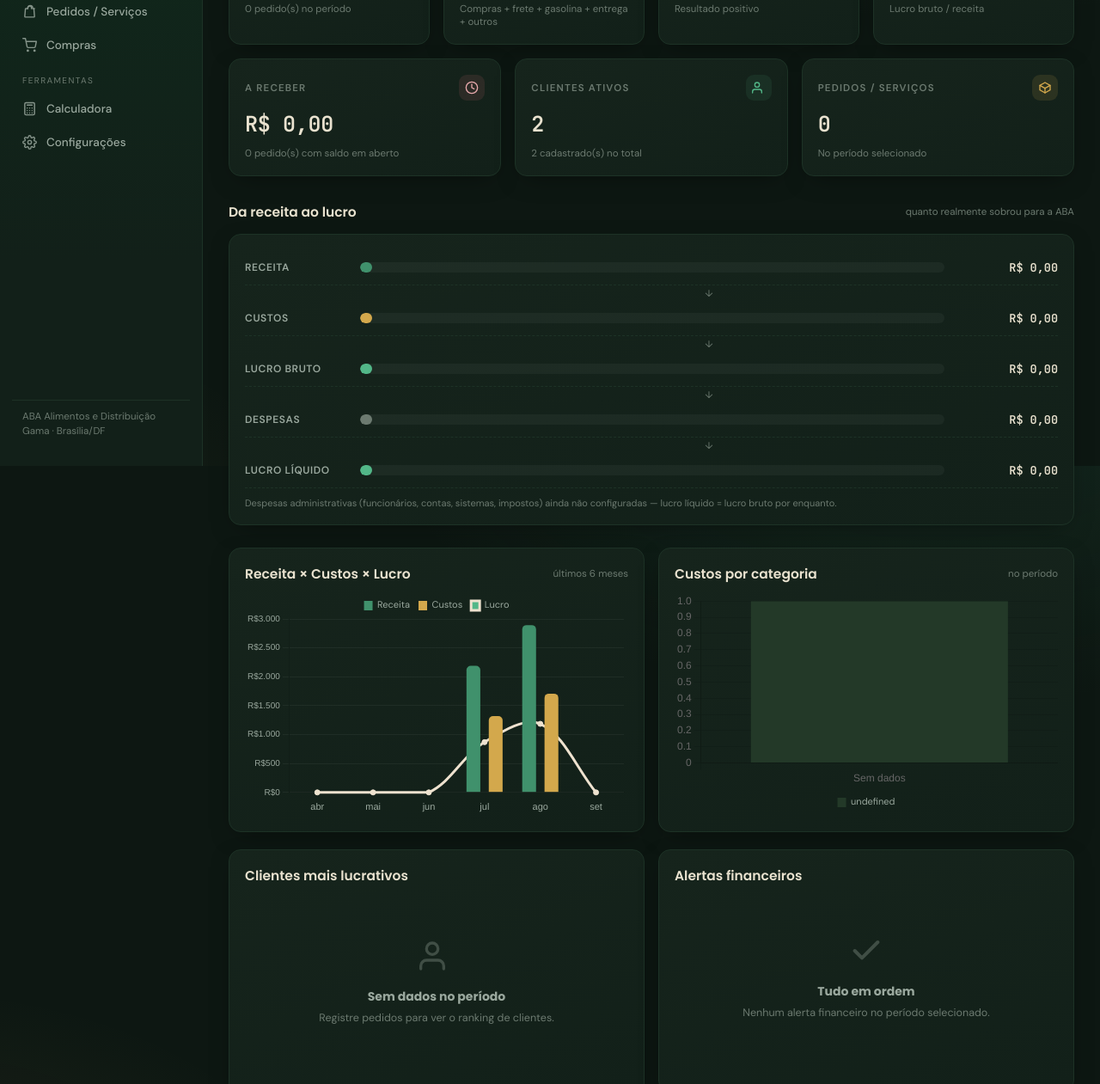
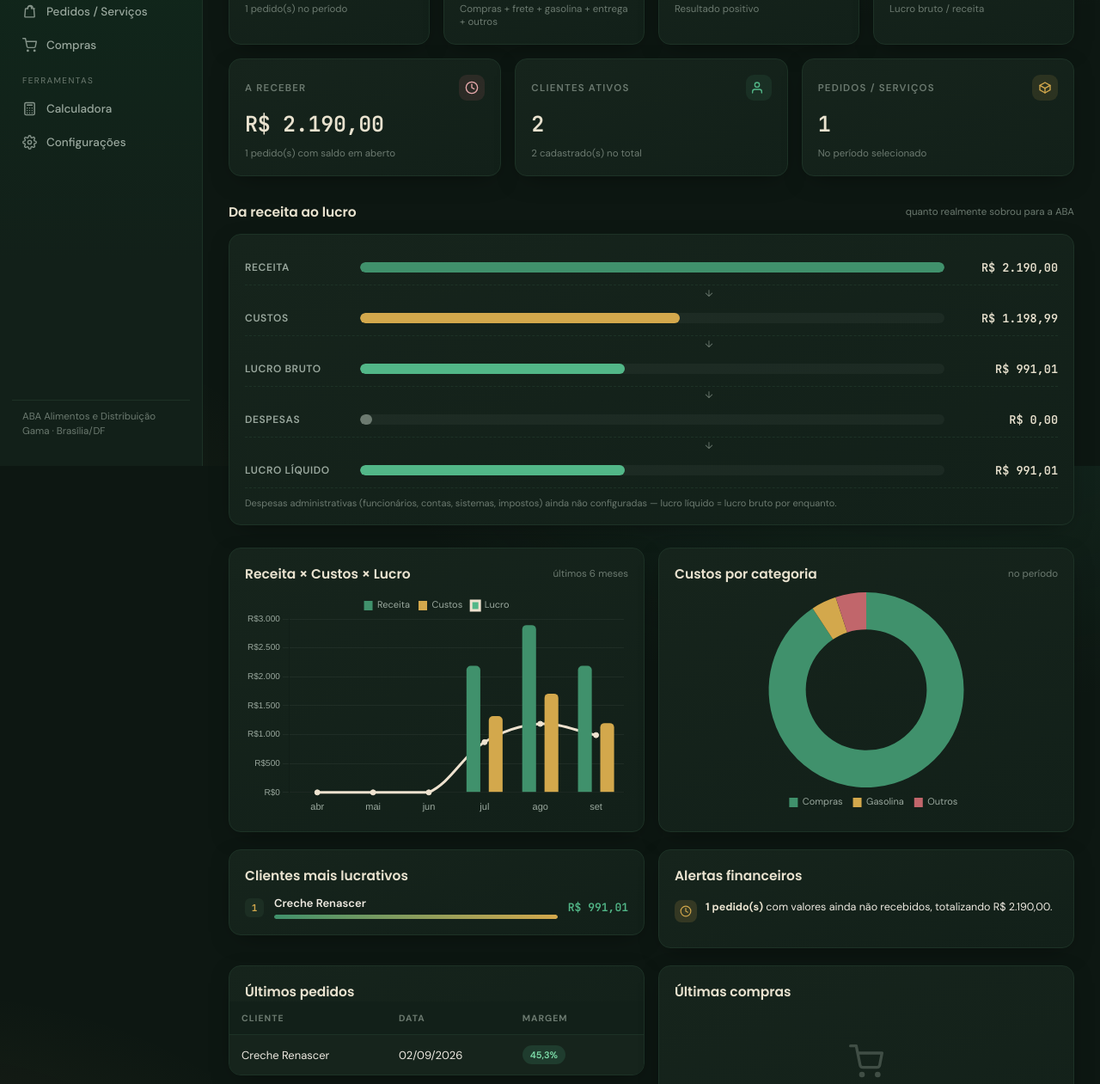
Before and after one commit to Azaf3/aba-gcf, a plain HTML site: page index.html in a window 1280 px wide. Shown: the part 258-1519 px from the top of the page at 86% size. Drawn offline with nearby package versions, Linux system fonts and the light colour scheme.

Commit message:
Add September 1st installment order for Creche Renascer
Records the purchase logged on 2026-09-02: six purchase receipts,
gasoline, and lunch cost, no freight (freight applies to the 2nd
installment). Payment not yet received, due from the 10th.

```diff
--- a/index.html
+++ b/index.html
@@ -419,6 +419,22 @@ function seedData(){
         ],
         payments: [ {id: uid(), date:'2026-08-14', value:2190.00, method:'PIX (parte 2)'} ],
         notes:'Serviço cobrado em duas partes — esta é a 2ª parte.', overdue:false
+      },
+      {
+        id: uid(), clientId: clientB, date:'2026-09-02', description:'Compra sob demanda — 1ª parte (setembro)',
+        type:'Compra sob demanda', saleValue: 2190.00,
+        costs: [
+          {id: uid(), category:'Compras', description:'Atacadão', value:388.73, hasReceipt:true},
+          {id: uid(), category:'Compras', description:'Mercado Ponto Alto', value:91.06, hasReceipt:true},
+          {id: uid(), category:'Compras', description:'Cielo / São Jorge Auto Posto', value:50.00, hasReceipt:true},
+          {id: uid(), category:'Compras', description:'W. L. Comércio Varejista', value:97.69, hasReceipt:true},
+          {id: uid(), category:'Compras', description:'Supermercado Tático', value:439.53, hasReceipt:true},
+          {id: uid(), category:'Compras', description:'Comercial MSP Ltda.', value:20.98, hasReceipt:true},
+          {id: uid(), category:'Gasolina', description:'Gasolina (dia da compra)', value:50.00, hasReceipt:false},
+          {id: uid(), category:'Outros', description:'Almoço (dia da compra)', value:61.00, hasReceipt:false},
+        ],
+        payments: [],
+        notes:'Serviço cobrado em duas partes (mês 09) — esta é a 1ª parte. Frete só entra na 2ª parte. Pagamento previsto a partir do dia 10.', overdue:false
       }
     ],
     purchases: [],
```
